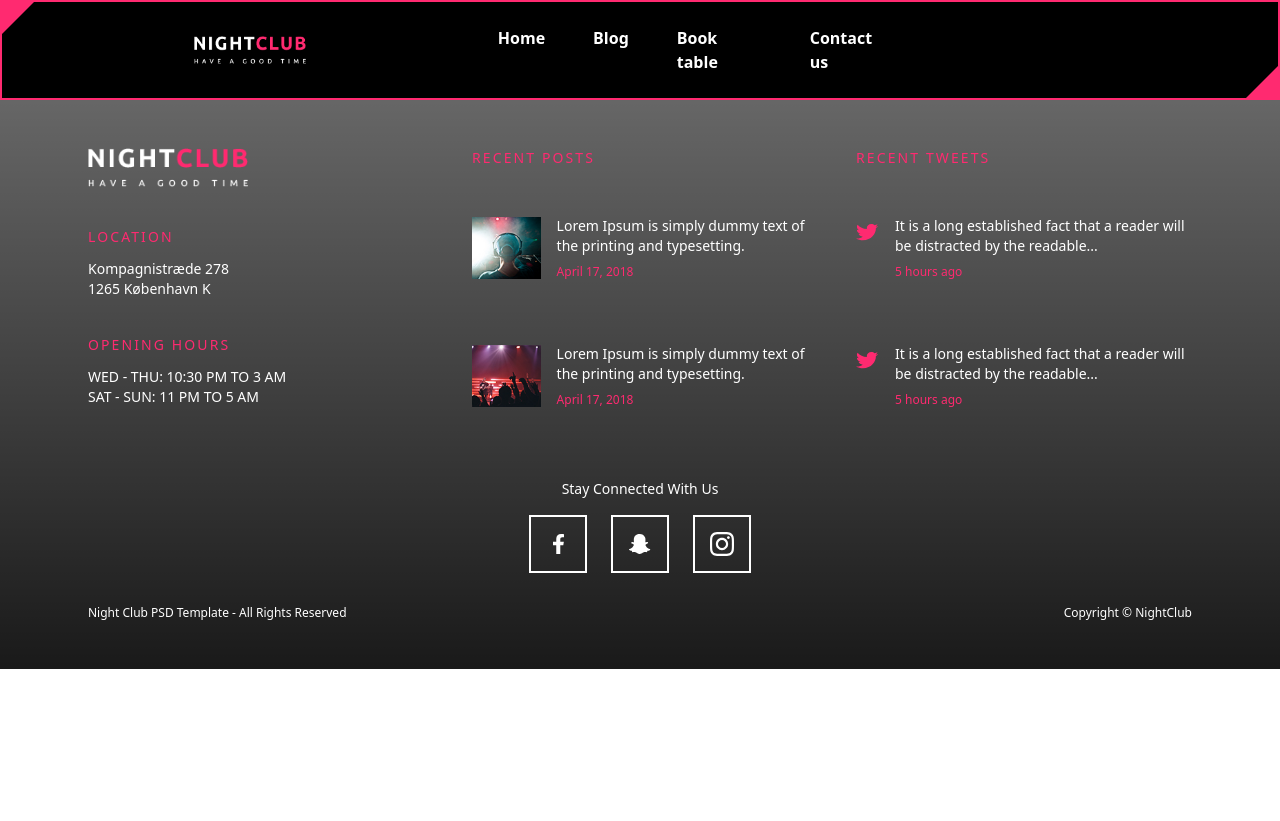
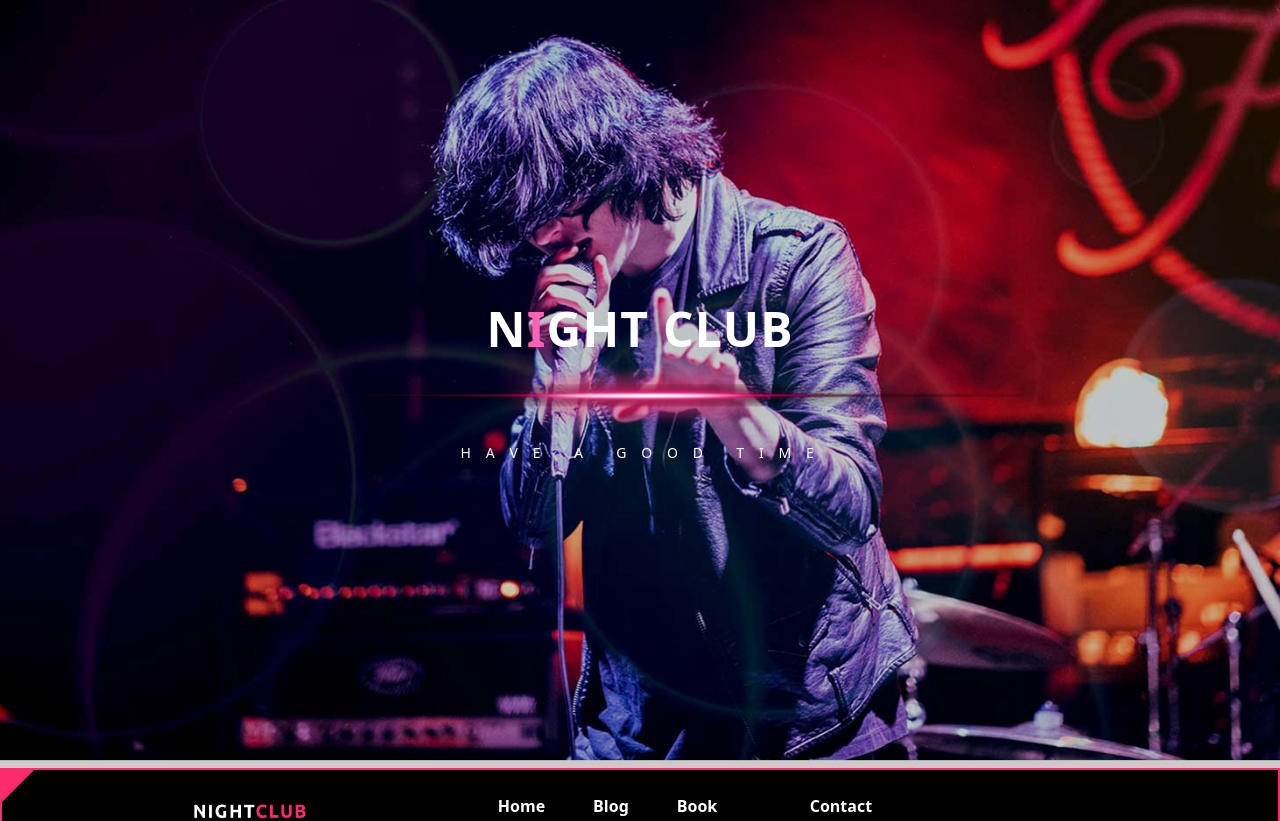
Before and after one commit to oskarmmd/frontend-eksamensprojekt, a Next.js app in the folder my-app/: page / in a window 1280 px wide. Shown: the top 821 px of the page. Before the commit the page ends 800 px from the top, so only its background shows below. Built offline with nearby package versions, Linux system fonts and the light colour scheme.

Commit message:
heroikkefærdig

```diff
--- /dev/null
+++ b/my-app/src/app/components/Hero.jsx
@@ -0,0 +1,60 @@
+"use client";
+
+import Image from "next/image";
+import { useEffect, useState } from "react";
+
+import Hero1 from "@/assets/bg/header_bg_1.jpg";
+import Hero2 from "@/assets/bg/header_bg_2.jpg";
+import Underline from "@/assets/bottom_line.png";
+import Logo from "/favicon.svg";
+
+const slides = [Hero1, Hero2];
+
+export default function Hero() {
+  const [index, setIndex] = useState(0);
+
+  // Auto-change slide every 6 seconds
+  useEffect(() => {
+    const interval = setInterval(() => {
+      setIndex((prev) => (prev + 1) % slides.length);
+    }, 10);
+    return () => clearInterval(interval);
+  }, []);
+
+  return (
+    <section className="relative h-192 w-full overflow-hidden">
+      {/* Background slideshow */}
+      <div className="absolute inset-0">
+        <Image
+          key={index}
+          src={slides[index]}
+          fill
+          priority
+          alt="Night Club Hero"
+          className="object-cover transition-opacity duration-700"
+        />
+      </div>
+
+      {/* Overlay */}
+      <div className="absolute inset-0 bg-black/20"></div>
+
+      {/* Center Content */}
+      <div className="relative z-10 flex flex-col items-center justify-center h-full text-white text-center px-4">
+        <h1 className="text-5xl font-extrabold tracking-wide">
+          N<span className="inline-block text-pink-400">I</span>GHT CLUB
+        </h1>
+
+        {/* Underline image */}
+        <Image
+          src={Underline}
+          alt="Decorative underline"
+          className="mt-3 w-3xl"
+        />
+
+        <p className="mt-4 tracking-[0.4em] text-sm">
+          H A V E &nbsp; A &nbsp; G O O D &nbsp; T I M E
+        </p>
+      </div>
+    </section>
+  );
+}
--- a/my-app/src/app/page.js
+++ b/my-app/src/app/page.js
@@ -1,12 +1,13 @@
 import Header from "./components/Header";
 import Footer from "./components/Footer"
+import Hero from "./components/Hero";
+
 export default function Home() {
   return (
-    <div className="">
       <main className="">
+       <Hero/>
        <Header />
        <Footer />
       </main>
-    </div>
   );
 }
```
